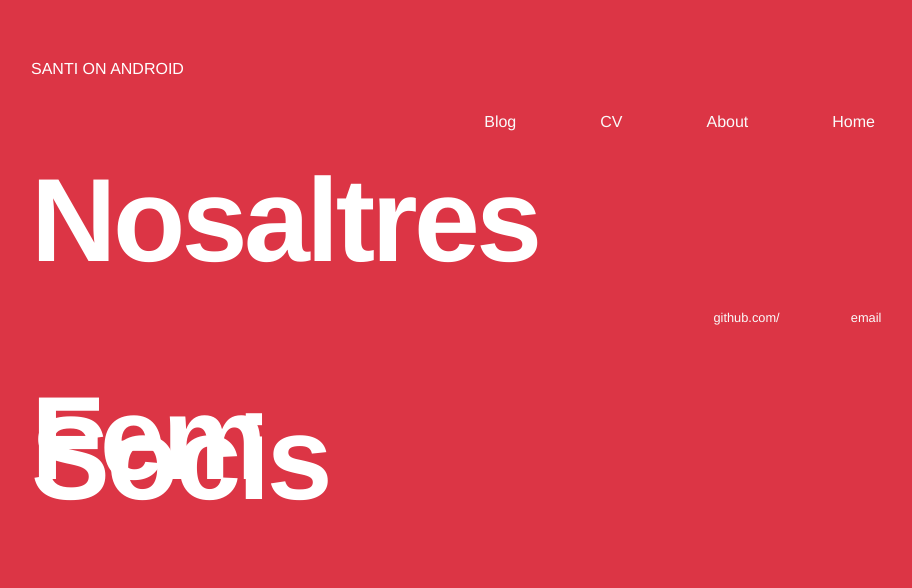
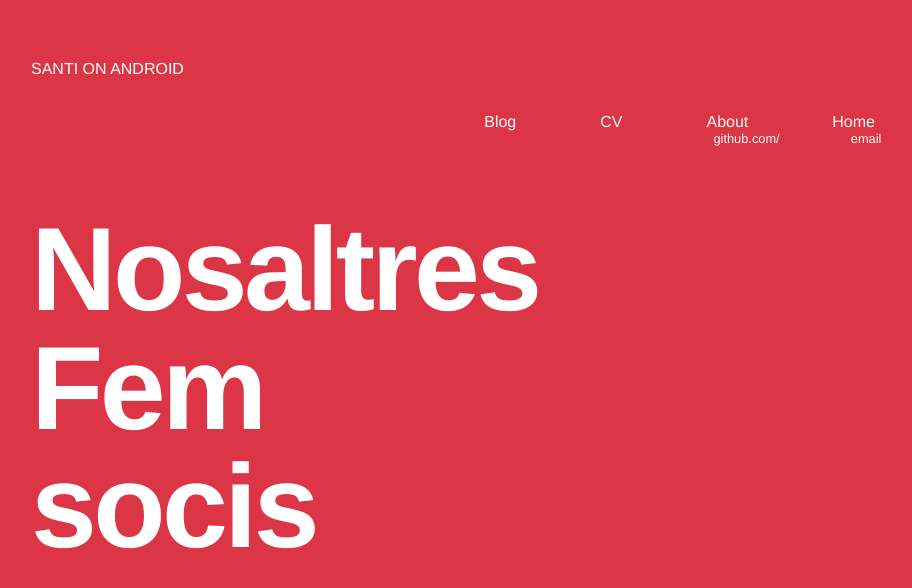
Before and after one commit to SantiOnAndroid/SantiOnAndroid.github.io, a Jekyll site: the page built from index.html, in a window 1280 px wide. Shown: the top 588 px of the page, without its empty margins (161-1073 px from the left). Built offline with Jekyll 4.4.1, drawn with Linux system fonts in a browser that asks for light colours; some web fonts are replaced.

Commit message:
modificant titolj

```diff
--- a/css/main.css
+++ b/css/main.css
@@ -51,7 +51,7 @@ h1 {
     color: #fff;
     font-weight: 800;
     letter-spacing: -.03em;
-    line-height:20px;
+    line-height: 100%;
     float:left;
     clear: left;
 }
@@ -62,7 +62,7 @@ p {
     text-align: left;
     font-weight: 800;
     letter-spacing: -.03em;
-    line-height: 20px;
+    line-height: 100%;
     clear: left;
     float:left;
     vertical-align: baseline;
--- a/index.html
+++ b/index.html
@@ -3,6 +3,6 @@ layout: default
 title: Santi on Android
 ---
 <div class="blurb">
-	<h1>Nosaltres</h1>
-	<p>Fem <br> Socis </p>
+	<h1>Nosaltres<br>Fem <br>socis</h1>
+
 </div><!-- /.blurb -->
```
